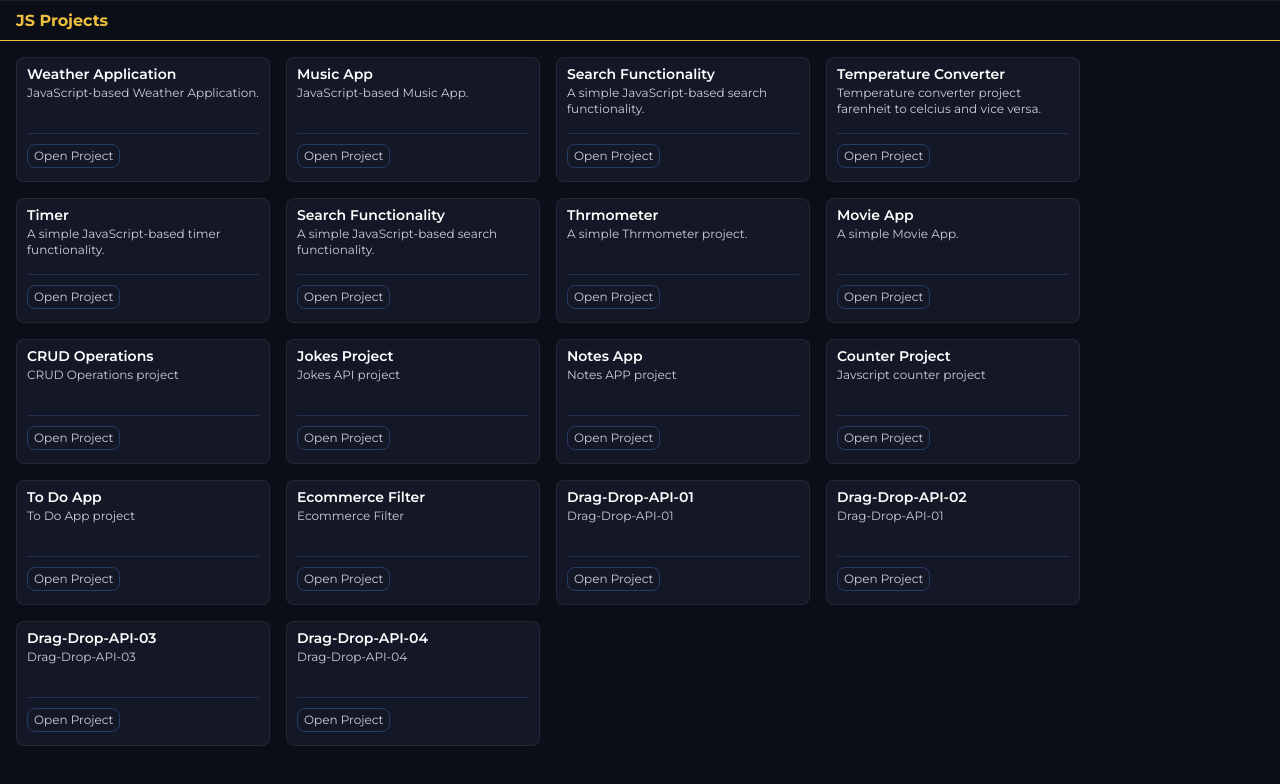
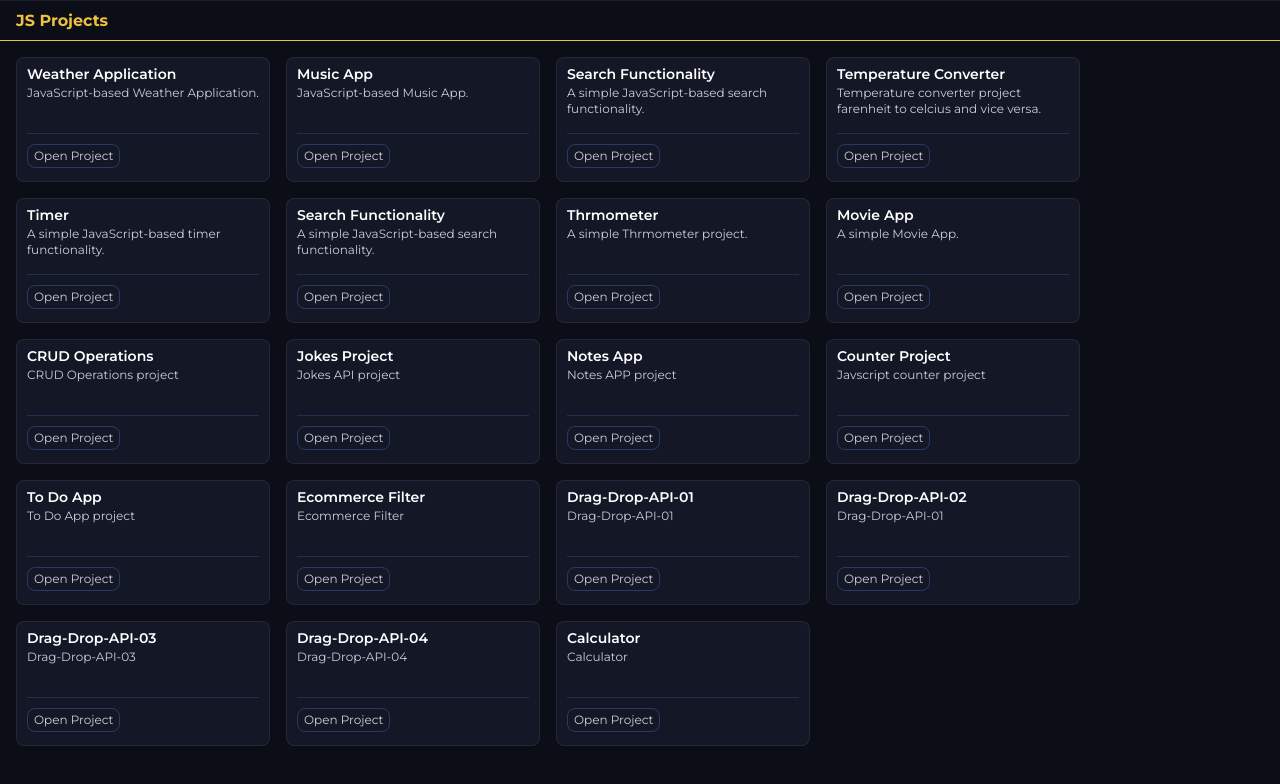
Before and after one commit to 1000demo/jsdemo, a plain HTML site: page index.html in a window 1280 px wide. Drawn offline with Linux system fonts and the light colour scheme.

Commit message:
Update index.html

```diff
--- a/index.html
+++ b/index.html
@@ -312,6 +312,17 @@
             <a href="https://1000demo.github.io/jsdemo/Drag-Drop-API-04.html" target="_blank">Open Project</a>
          </div>
       </div>
+      <div class="repo">
+         <div class="repo-name">
+            <a href="#" target="_blank">Calculator</a>
+         </div>
+         <div class="repo-desc">
+           Calculator
+         </div>
+         <div class="repo-link">
+            <a href="https://1000demo.github.io/jsdemo/Calculator.html" target="_blank">Open Project</a>
+         </div>
+      </div>
    </div>
 </body>
 
```
